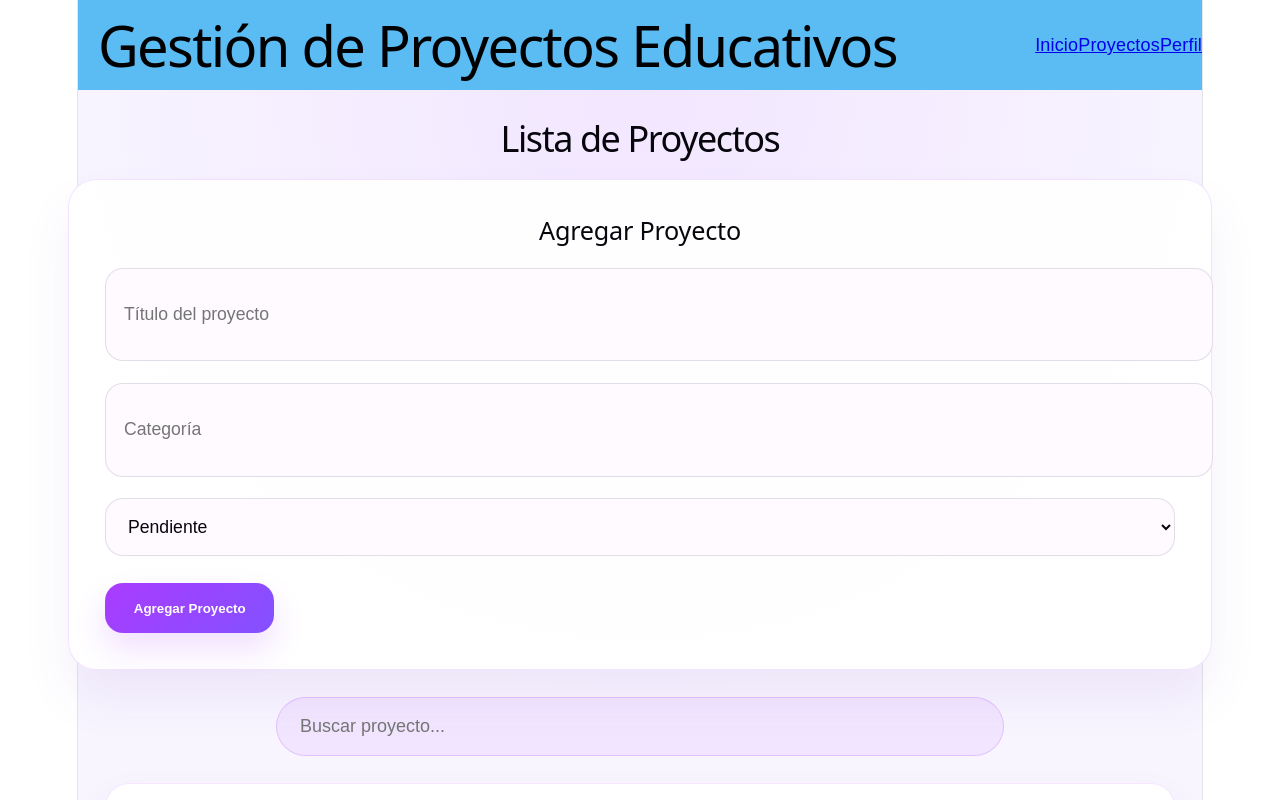
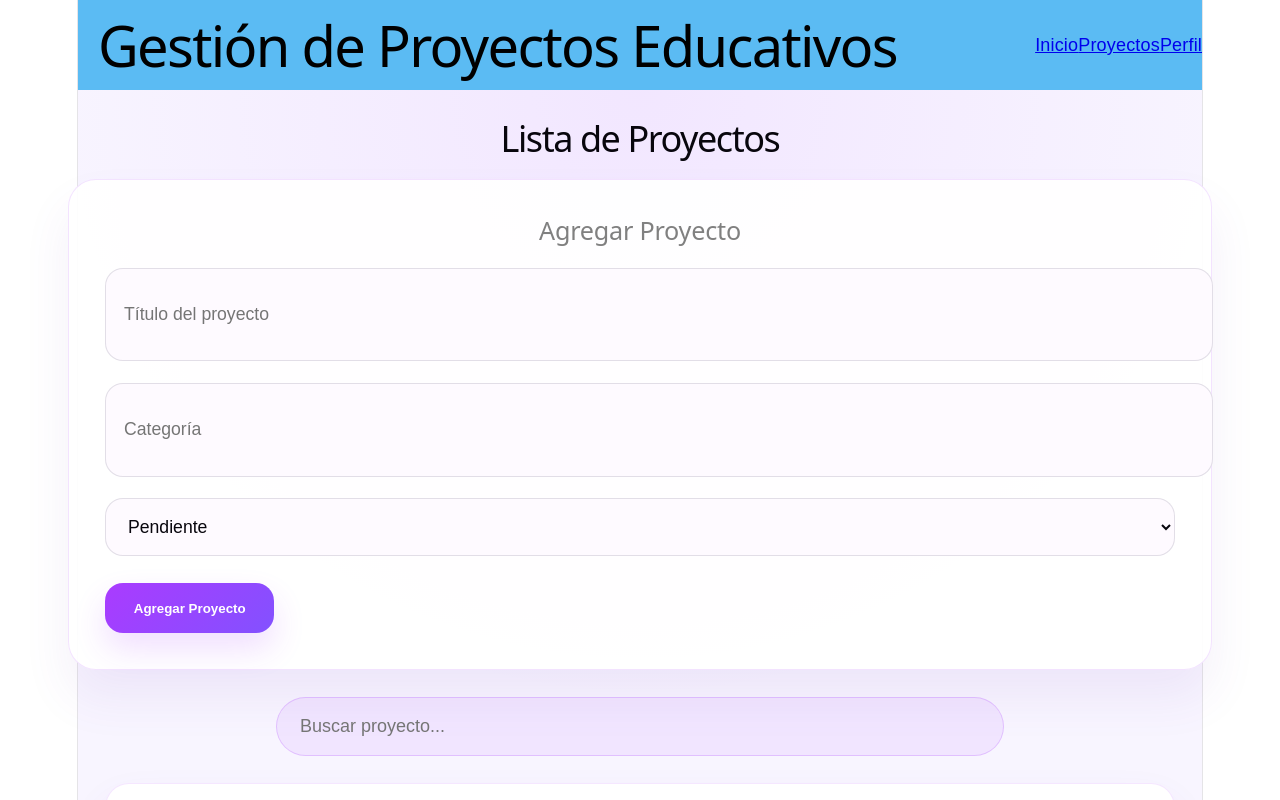
Before and after one commit to slendertroll777/pv_tp3_grupo2, a React (Vite) app: page / in a window 1280 px wide. Shown: the top 800 px of the page. Built offline with nearby package versions, Linux system fonts and the light colour scheme.

Commit message:
Correccion agregar proyecto - Angulo

```diff
--- a/src/assets/css/lista.css
+++ b/src/assets/css/lista.css
@@ -34,7 +34,7 @@
 .cuerpo > div:first-of-type h2 {
   margin: 0;
   font-size: 1.4rem;
-  color: var(--text-h);
+  color: gray;
 }
 
 .cuerpo > div:first-of-type input,
```
